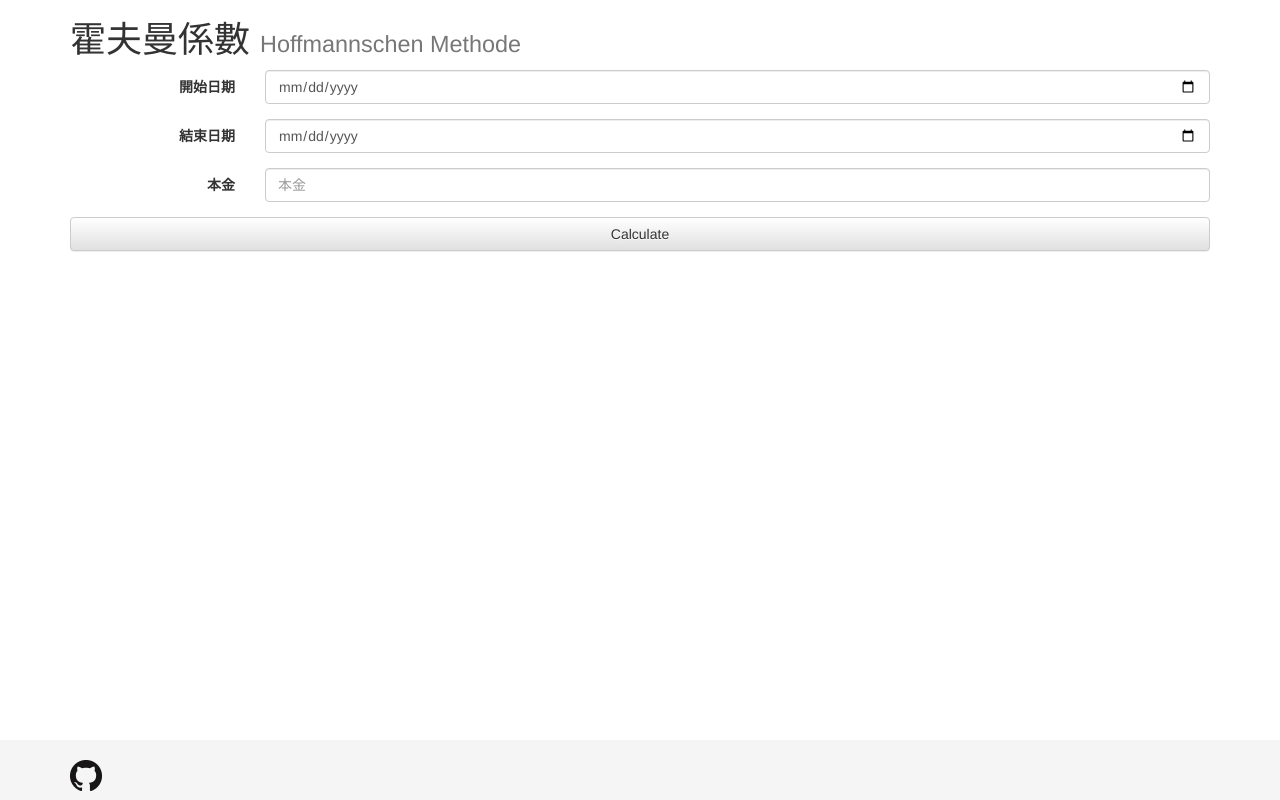
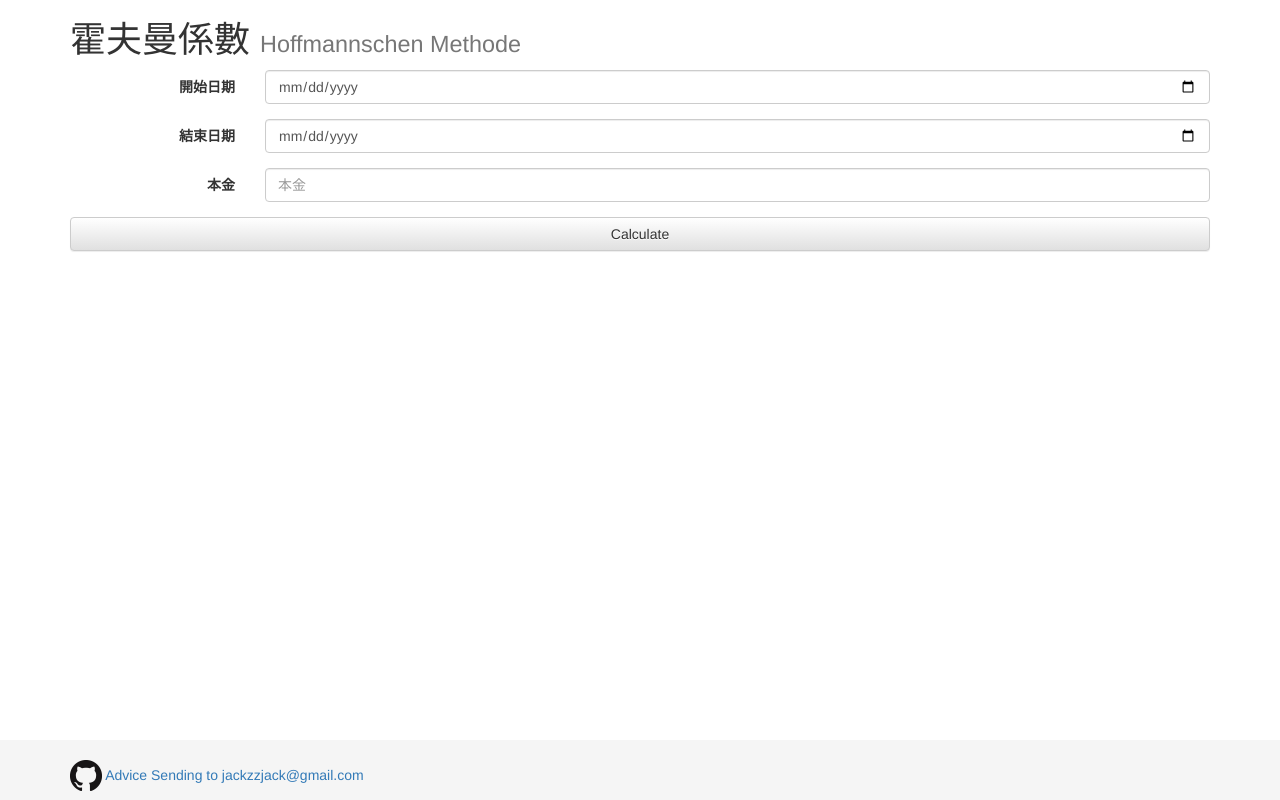
Before and after one commit to jackzzjack/Hoffmannschen-Methode, a plain HTML site: page index.html in a window 1280 px wide. Drawn offline with nearby package versions, Linux system fonts and the light colour scheme.

Commit message:
Add author email.

```diff
--- a/index.html
+++ b/index.html
@@ -229,6 +229,7 @@
     			<a href='https://github.com/jackzzjack/Hoffmannschen-Methode'>
     				<img src='./img/GitHub-Mark-32px.png' class="text-muted" alt="Github image">
     			</a>
+    			<a href="mailto:jackzzjack@gmail.com?Subject=Advice" target="_top">Advice Sending to jackzzjack@gmail.com</a>
 			</div>
 		</footer>
 
```
